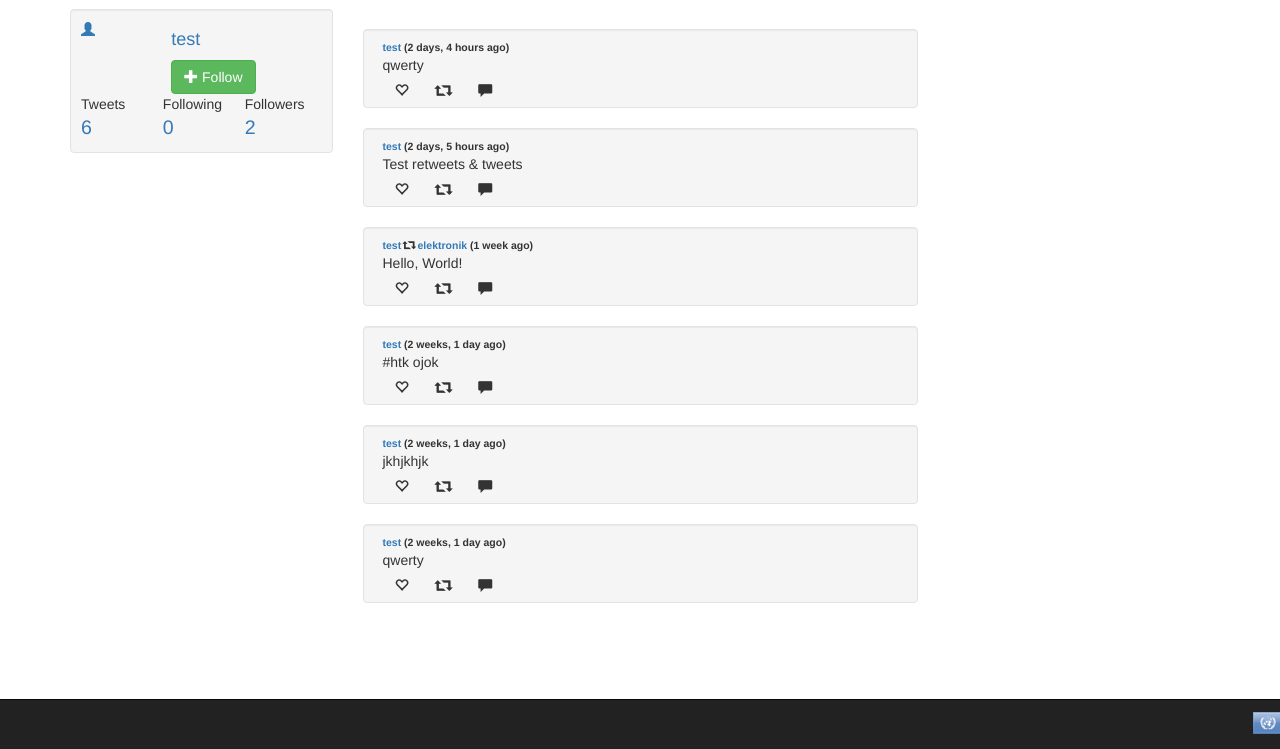
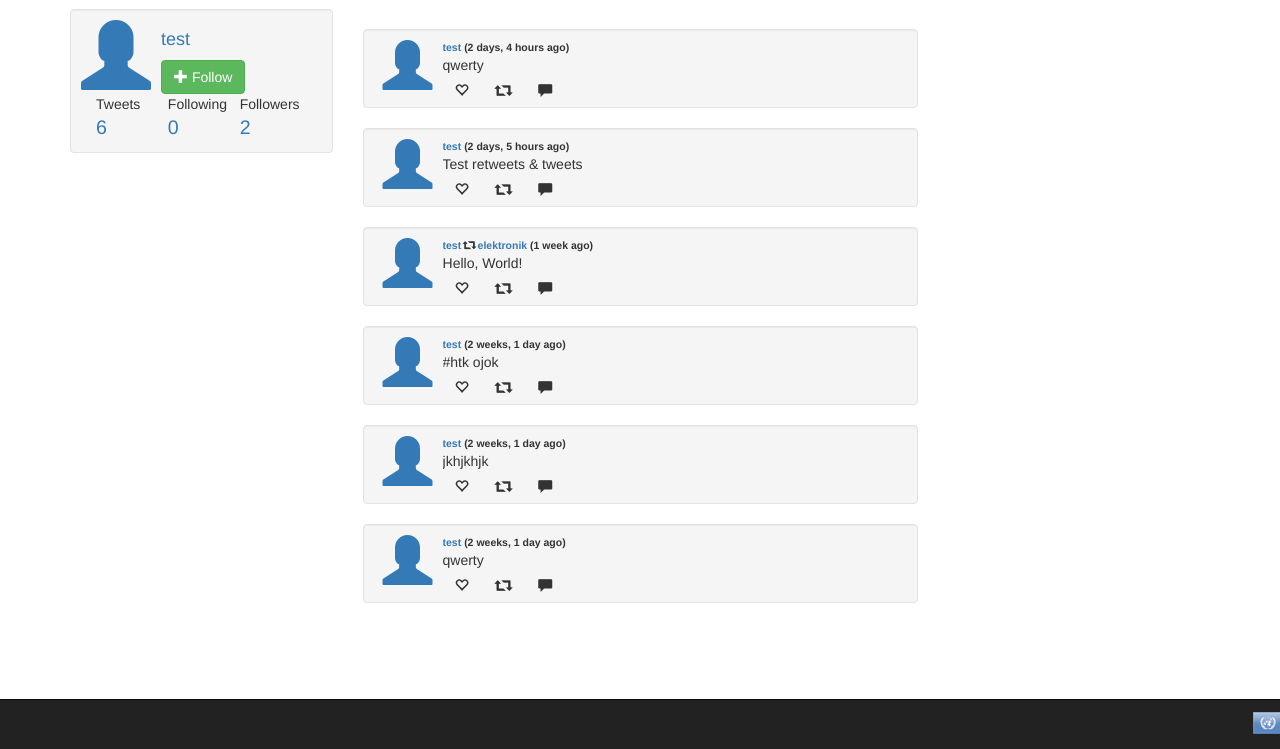
Before and after one commit to elektro-NIK/tweet-django, a Django app: a page that uses templates/profile.html in a window 1280 px wide. Shown: the part 51-800 px from the top of the page. Run offline with Django 3.2, Linux system fonts and the light colour scheme; a user stored in the database is signed in; data comes from the database, SQL or seed files in the repository; both versions use the stored data as it was after the commit; some libraries are stand-ins or nearby versions.

Commit message:
Changed access rules. Fix tweets view. Fix empty new tweet.

```diff
--- a/templates/partials/_profile.html
+++ b/templates/partials/_profile.html
@@ -1,27 +1,25 @@
 {% load staticfiles %}
 {% load i18n %}
-<div class="well profile">
-    <div class="row">
-        <div class="col-md-4">
-            <a href="#"><span class="userpic glyphicon glyphicon-user"></span></a>
-        </div>
-        <div class="col-md-8">
-            <a href="{% url 'profile' profile.username %}"><h4>{{ profile.username }}</h4></a>
-            {% if profile.username != user.username %}
+<div class="media well profile">
+    <a class="media-left" href="{% url 'profile' profile %}">
+        <span class="userpic-70 glyphicon glyphicon-user"></span>
+    </a>
+    <div class="media-body">
+        <a href="{% url 'profile' profile %}"><h4>{{ profile }}</h4></a>
+        {% if profile != user %}
             {% csrf_token %}
-                <button class="btn btn-{{ following|yesno:'danger,success' }} follow-btn" value="{{ following }}" username="{{ profile.username }}">
+            <button class="btn btn-{{ following|yesno:'danger,success' }} follow-btn" value="{{ following }}" username="{{ profile }}">
                 <span class="glyphicon glyphicon-{{ following|yesno:'minus,plus'}}"></span>
                 <span class="follow-text">{{ following|yesno:_('Unfollow,Follow') }}</span>
             </button>
         {% endif %}
     </div>
-        <div class="col-md-12">
-            <div class="row stat">
+    <div class="col-md-12 column">
         <ul class="list-inline">
             <li class="col-md-4 column">
                 <div>{% trans 'Tweets' %}</div>
                 <div class="profile stat">
-                            <a href="{% url 'profile' profile.username %}">{{ stat.tweets }}</a>
+                    <a href="{% url 'profile' profile %}">{{ stat.tweets }}</a>
                 </div>
             </li>
             <li class="col-md-4">
@@ -45,6 +43,3 @@
         </ul>
     </div>
 </div>
-    </div>
-
-</div>
--- a/templates/partials/_tweet_wall.html
+++ b/templates/partials/_tweet_wall.html
@@ -8,20 +8,20 @@
 {% else %}
     {% load humanize %}
     {% for tweet in tweets %}
-        <div class="well tweet">
+        <div class="media well tweet">
+             <a class="media-left" href="{% url 'profile' profile %}">
+                <span class="userpic-50 glyphicon glyphicon-user"></span>
+            </a>
+            <div class="media-body">
                 <div class="username">
-                <a href="/user/{{ tweet.user.username }}">{{ tweet.user.username }}</a>
+                    <a href="{% url 'profile' tweet.user %}">{{ tweet.user }}</a>
                     {% if tweet.tweet %}
                         <span class="glyphicon glyphicon-retweet"></span>
-                    <a href="/user/{{ tweet.tweet.user.username }}">{{ tweet.tweet.user.username }}</a>
+                        <a href="{% url 'profile' tweet.tweet.user %}">{{ tweet.tweet.user }}</a>
                     {% endif %}
                     <span> ({{ tweet.created|naturaltime }})</span>
                 </div>
-            {% if tweet.tweet %}
-                <div>{{ tweet.tweet.text }}</div>
-            {% else %}
-                <div>{{ tweet.text }}</div>
-            {% endif %}
+                {% if tweet.tweet %}<div>{{ tweet.tweet.text }}</div>{% else %}<div>{{ tweet.text }}</div>{% endif %}
                 <div>
                     <button class="btn btn-default btn-transparent like-btn">
                         <i class="glyphicon glyphicon-heart{{ tweet.selflike|yesno:',-empty'}}"></i>
@@ -41,6 +41,7 @@
                         <i class="glyphicon glyphicon-comment"></i>
                         <a href="#"> {{ tweet.count_comments }}</a>
                     </button>
+                </div>
             </div>
         </div>
     {% endfor %}
--- a/templates/profile.html
+++ b/templates/profile.html
@@ -7,8 +7,8 @@
             {% include 'partials/_profile.html' %}
         </div>
         <div class="col-md-6 column">
-            {% if profile.username == user.username %}
-                <form id="post-form" action="{% url 'new_post' user.username %}" method="POST">
+            {% if profile == user %}
+                <form id="post-form" action="{% url 'new_post' user %}" method="POST">
                     {% csrf_token %}
                     <div class="input-group">
                         {{ form.text.errors }}
--- a/templates/tweet.html
+++ b/templates/tweet.html
@@ -2,7 +2,7 @@
 {% load i18n %}
 {% load humanize %}
 {% block content %}
-    <div class="row clearfix">
+    <div class="row">
         <div class="col-md-6 col-md-offset-3 column">
             <div class="well media tweet">
                 <a class="media-left" href="{% url 'profile' tweet.user %}">
@@ -49,6 +49,7 @@
                 <div class="comment-wall">
                     {% include 'partials/_comment_wall.html' with comments=tweet.comments.all %}
                 </div>
+                <br>
             </div>
         </div>
     </div>
--- a/tweets/views.py
+++ b/tweets/views.py
@@ -73,7 +73,7 @@ class Profile(LoginRequiredMixin, View):
         return HttpResponse(json.dumps(''), content_type='application/json')
 
 
-class TweetView(View):
+class TweetView(LoginRequiredMixin, View):
     @staticmethod
     def get(request, tweet_id):
         tweet = Tweet.objects.get(id=tweet_id)
@@ -98,17 +98,17 @@ class NewTweet(View):
                     tag, created = HashTag.objects.get_or_create(name=word[1:])
                     tag.tweet.add(tweet)
             return HttpResponseRedirect('/user/{}/'.format(username))
-        return render(request, 'profile.html', {'form': form})
+        return HttpResponseRedirect(request.META.get('HTTP_REFERER'))
 
 
-class HashTagPage(View):
+class HashTagPage(LoginRequiredMixin, View):
     @staticmethod
     def get(request, tag):
         hashtag = HashTag.objects.get(name=tag)
         return render(request, 'hashtag.html', {'tweets': hashtag.tweet})
 
 
-class Search(View):
+class Search(LoginRequiredMixin, View):
     @staticmethod
     def get(request):
         # TODO: autoloading
--- a/user_profile/views.py
+++ b/user_profile/views.py
@@ -1,4 +1,5 @@
 from django.contrib.auth import logout
+from django.contrib.auth.mixins import LoginRequiredMixin
 from django.contrib.auth.models import User
 from django.http import HttpResponseRedirect
 from django.shortcuts import render
@@ -14,7 +15,7 @@ class UserRedirect(View):
         return HttpResponseRedirect('/user/{}/'.format(request.user.username))
 
 
-class MostFollowedUsers(View):
+class MostFollowedUsers(LoginRequiredMixin, View):
     @staticmethod
     def get(request):
         user_followers = UserFollower.objects.order_by('-count')[:10]
```
Also changed, not shown: db.sqlite3, 1 other file. Lines whose indentation alone changed are shown as unchanged.
